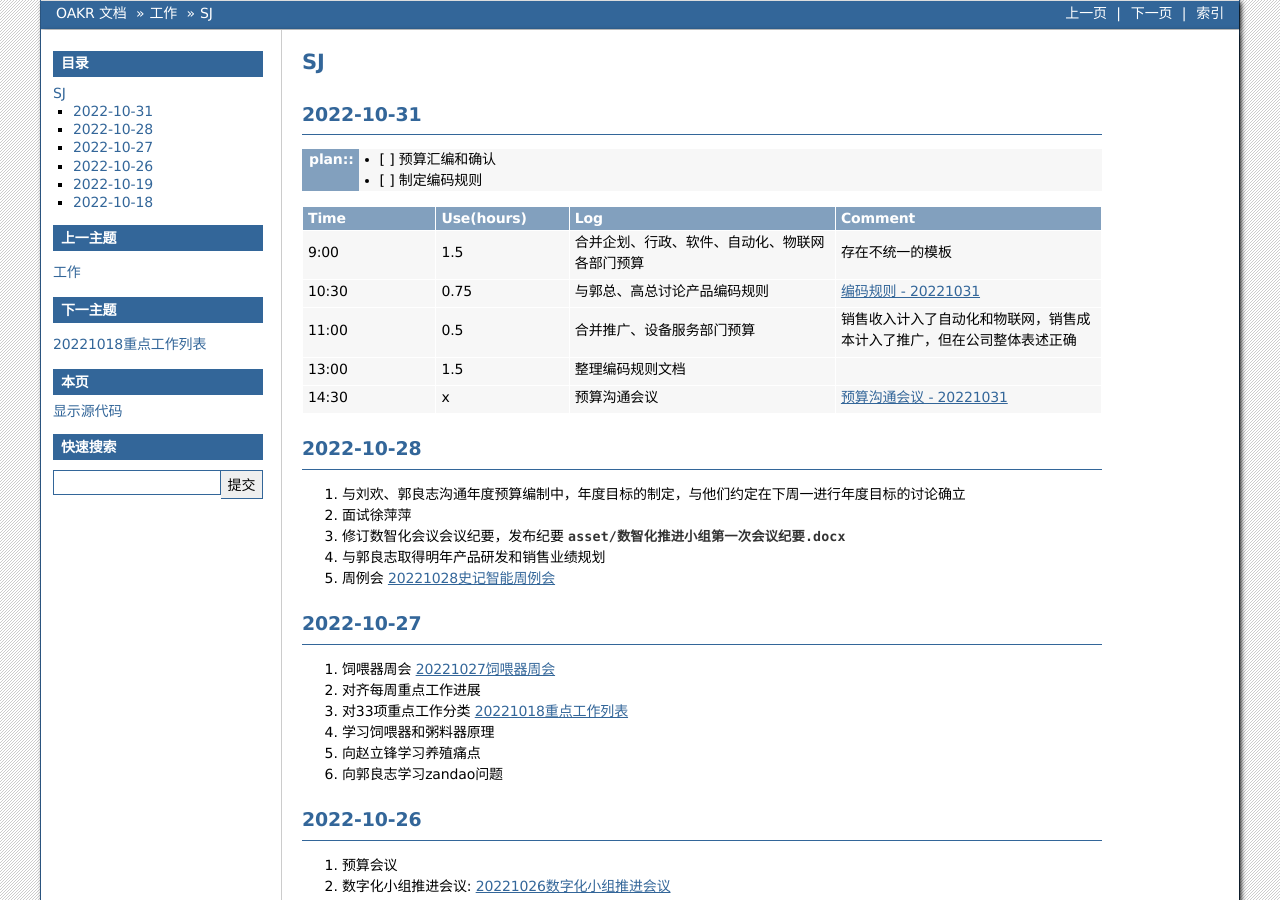
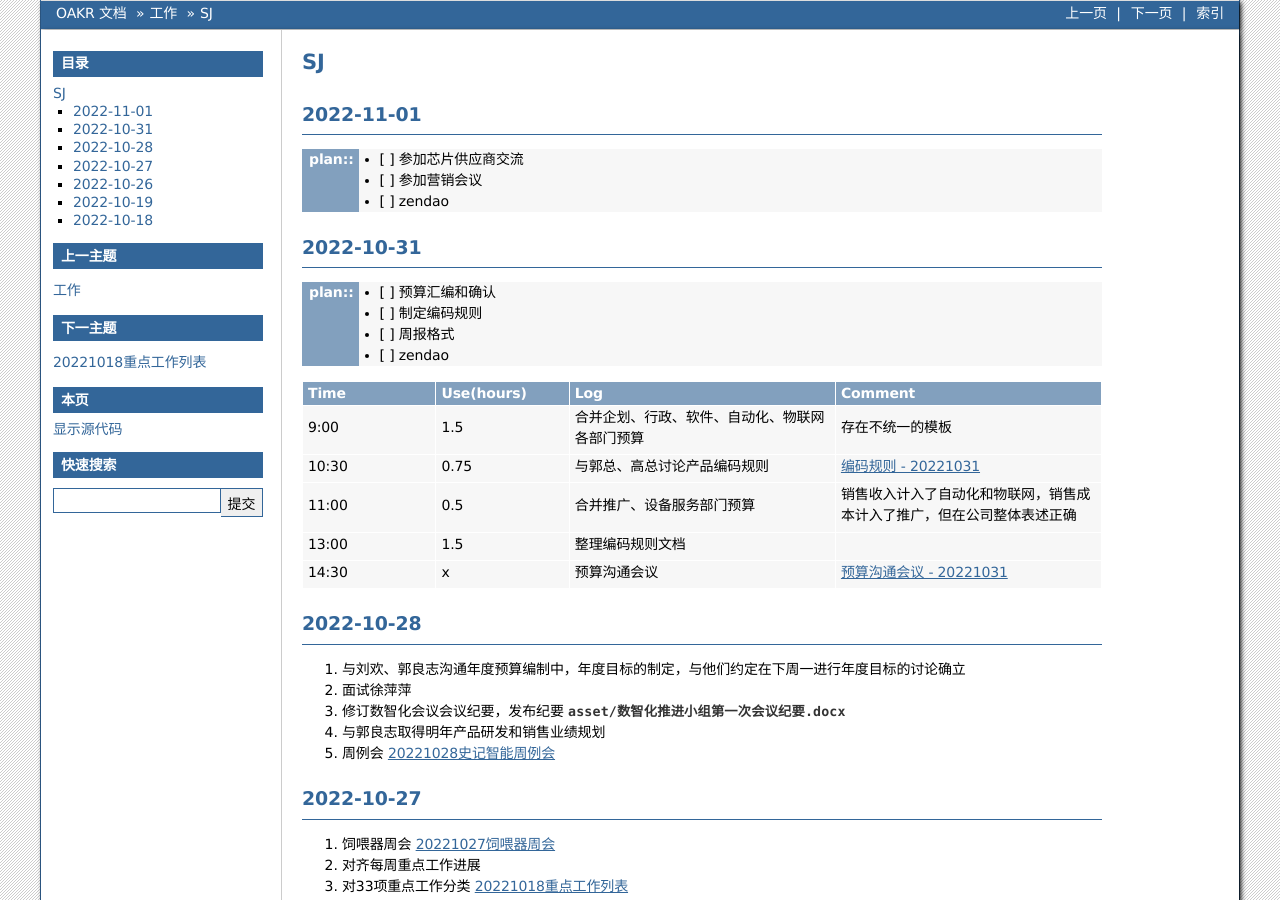
Before and after one commit to cruiurc/cruiurc.github.io, a Sphinx documentation site: the page built from source/work/sj/sj.rst, in a window 1280 px wide and 900 px high. Built offline with Sphinx 7.4.7, drawn with Linux system fonts in a browser that asks for light colours.

Commit message:
20221031 work

```diff
--- a/source/work/sj/sj.rst
+++ b/source/work/sj/sj.rst
@@ -1,11 +1,20 @@
 SJ
 ===
+2022-11-01
+-----------
+:plan::
+   - [ ] 参加芯片供应商交流
+   - [ ] 参加营销会议
+   - [ ] zendao
+
 2022-10-31
 -----------
 
 :plan::
    - [ ] 预算汇编和确认
    - [ ] 制定编码规则
+   - [ ] 周报格式
+   - [ ] zendao
 
 .. csv-table::
     :header: "Time", "Use(hours)", "Log", "Comment"
```
